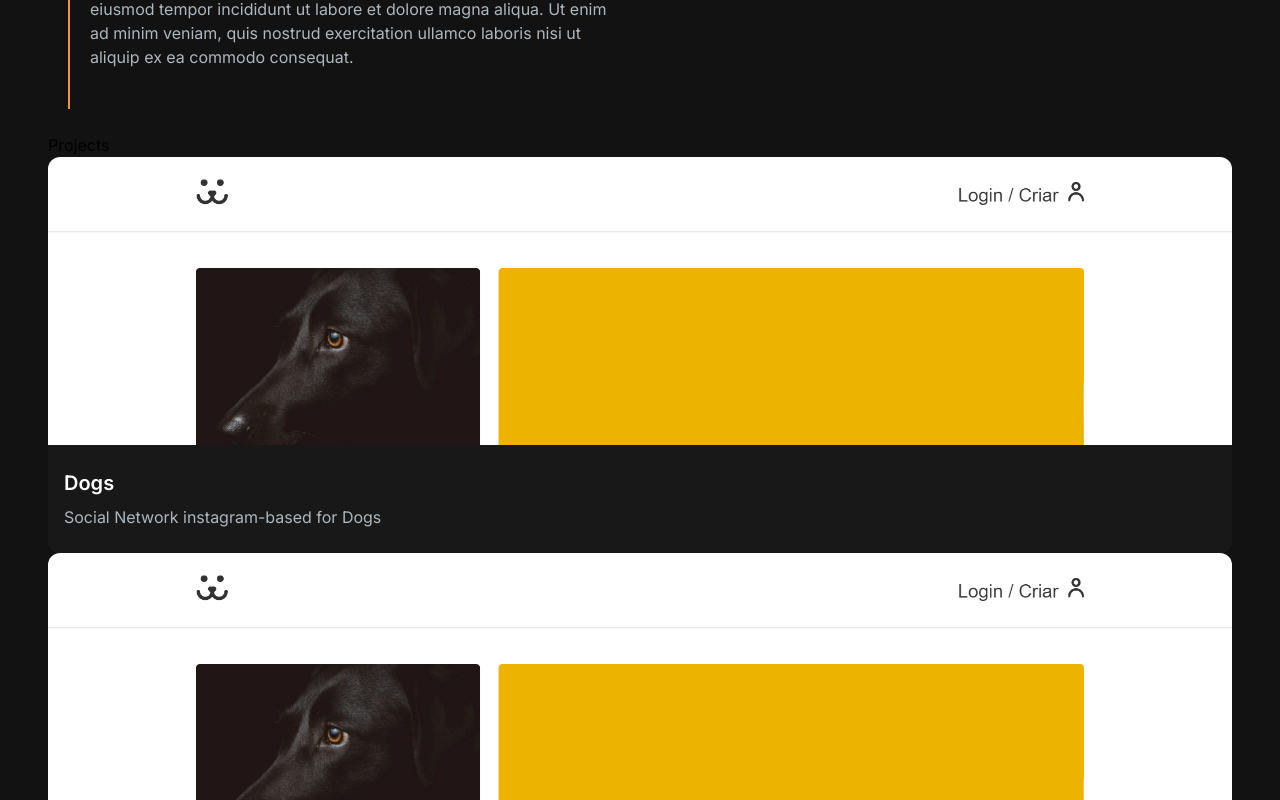
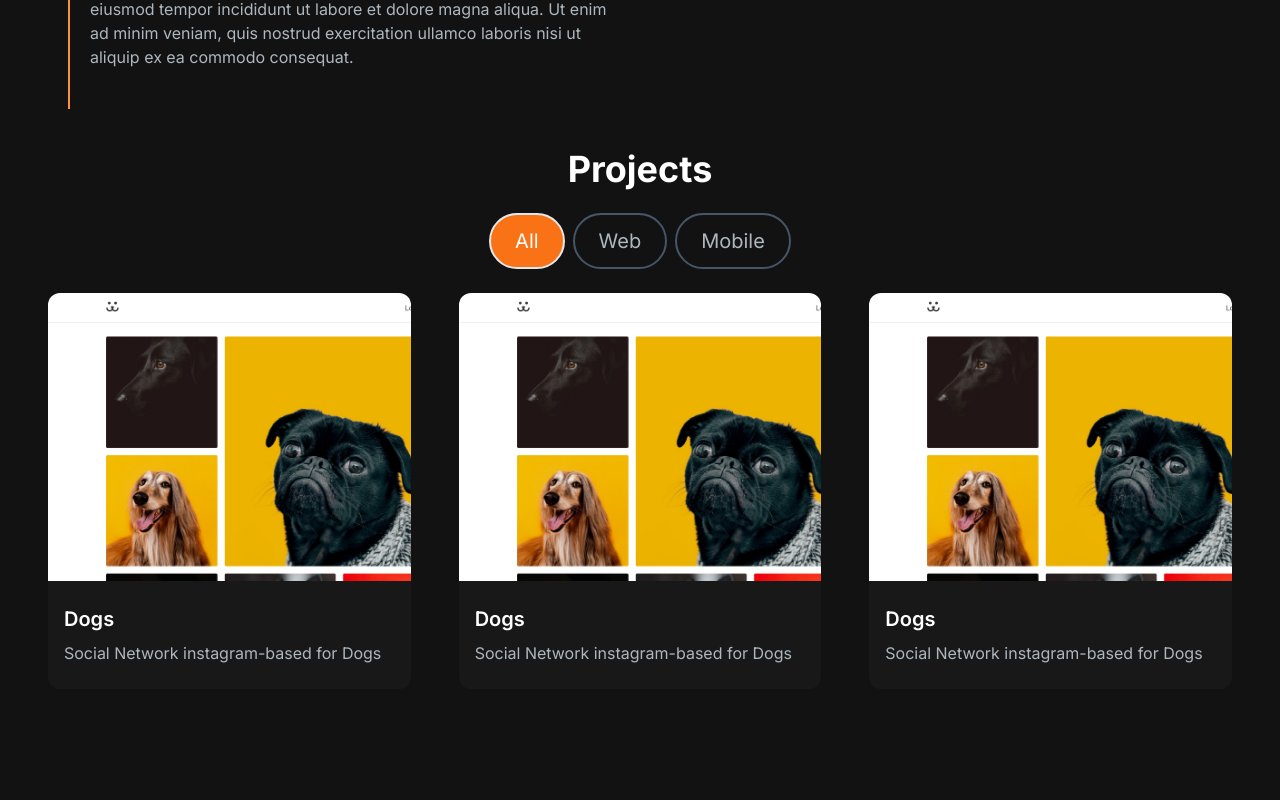
Before and after one commit to arrooxa/website, a Next.js app: page / in a window 1280 px wide. Shown: the part 1640-2440 px from the top of the page. Built offline with nearby package versions, Linux system fonts and the light colour scheme.

Commit message:
feat: add filter to projects section

```diff
--- a/app/components/ProjectSection.tsx
+++ b/app/components/ProjectSection.tsx
@@ -1,14 +1,45 @@
-import { projectsData } from "@app/types/project";
+"use client";
+
+import { ProjectTags, projectsData } from "@app/types/project";
 import ProjectCard from "./ProjectCard";
+import ProjectTag from "./ProjectTag";
+import { useState } from "react";
 
 const ProjectSection: React.FC = () => {
+  const [tag, setTag] = useState<ProjectTags>("All");
+
+  function handleTagChange(newTag: ProjectTags) {
+    setTag(newTag);
+  }
+
   return (
     <section>
-      <h2>Projects</h2>
-      <div className="">
-        {projectsData.map((project) => (
+      <h2 className="text-center text-4xl font-bold text-white mt-4">
+        Projects
+      </h2>
+      <div className="text-white flex flex-row justify-center items-center gap-2 py-6">
+        <ProjectTag
+          title="All"
+          onClick={handleTagChange}
+          isSelected={tag === "All"}
+        />
+        <ProjectTag
+          title="Web"
+          onClick={handleTagChange}
+          isSelected={tag === "Web"}
+        />
+        <ProjectTag
+          title="Mobile"
+          onClick={handleTagChange}
+          isSelected={tag === "Mobile"}
+        />
+      </div>
+      <div className="grid md:grid-cols-3 gap-8 md:gap-12">
+        {projectsData
+          .filter((project) => project.tag.includes(tag))
+          .map((project, index) => (
             <ProjectCard
-            key={project.id}
+              key={index}
               title={project.title}
               description={project.description}
               image={project.image}
--- /dev/null
+++ b/app/components/ProjectTag.tsx
@@ -0,0 +1,22 @@
+import { ProjectTagProps } from "@app/types/project";
+
+const ProjectTag: React.FC<ProjectTagProps> = ({
+  title,
+  onClick,
+  isSelected,
+}: ProjectTagProps) => {
+  const buttonStyles = isSelected
+    ? "text-white bg-primary-500"
+    : "text-primary-gray border-slate-600 hover:border-white";
+
+  return (
+    <button
+      className={`${buttonStyles} rounded-full border-2 px-6 py-3 text-xl cursor-pointer`}
+      onClick={() => onClick(title)}
+    >
+      {title}
+    </button>
+  );
+};
+
+export default ProjectTag;
--- a/app/types/project.ts
+++ b/app/types/project.ts
@@ -7,6 +7,8 @@ interface ProjectDataDTO {
   gitUrl: string;
   previewUrl?: string;
 }
+
+export type ProjectTags = "All" | "Web" | "Mobile";
 
 export type ProjectCardProps = Omit<ProjectDataDTO, "id" | "tag">;
 
@@ -18,6 +20,12 @@ interface ProjectDataDTO {
   tag: string[];
   gitUrl: string;
   previewUrl?: string;
+}
+
+export interface ProjectTagProps {
+  title: ProjectTags;
+  onClick: (newTag: ProjectTags) => void;
+  isSelected: boolean;
 }
 
 export const projectsData: ProjectDataDTO[] = [
@@ -45,12 +53,4 @@ export const projectsData: ProjectDataDTO[] = [
     tag: ["All", "Web"],
     gitUrl: "https://github.com/arrooxa/dogs",
   },
-  {
-    id: 3,
-    title: "Dogs",
-    description: "Social Network instagram-based for Dogs",
-    image: "#",
-    tag: ["All", "Web"],
-    gitUrl: "https://github.com/arrooxa/dogs",
-  },
 ];
```
Lines whose indentation alone changed are shown as unchanged.
